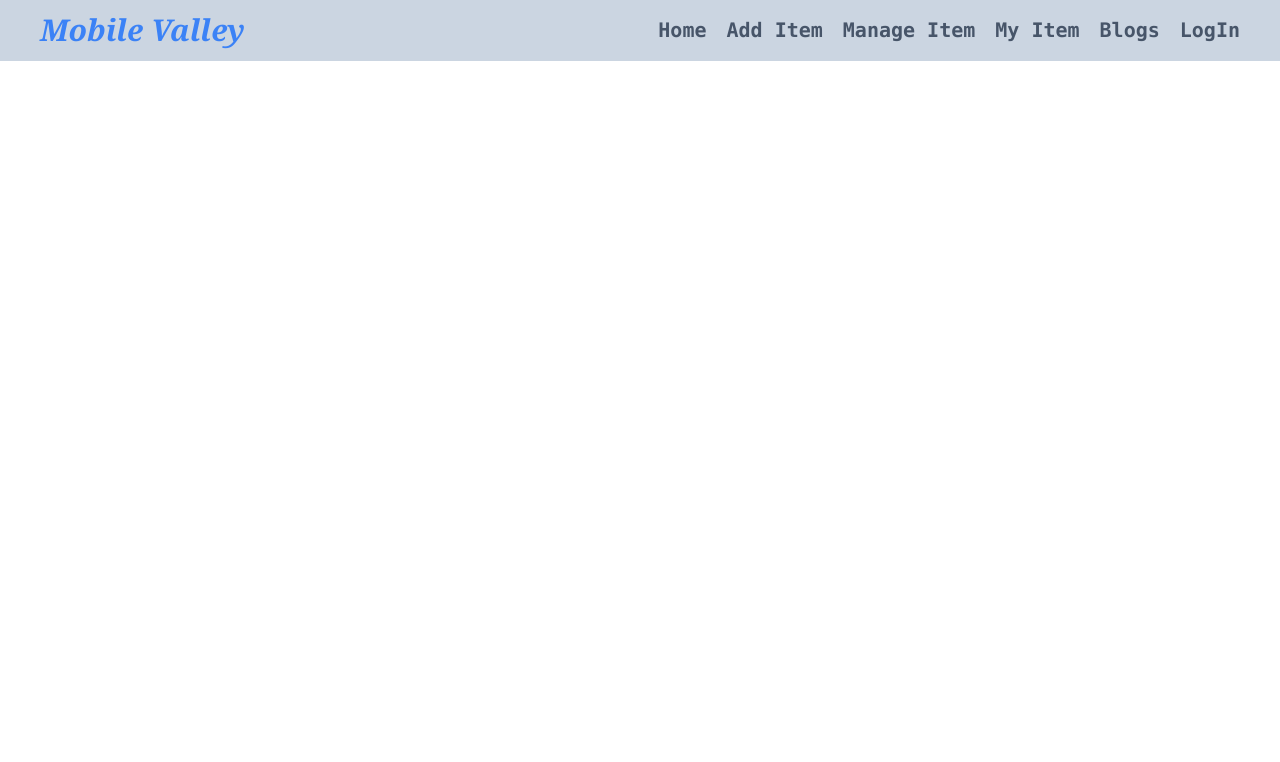
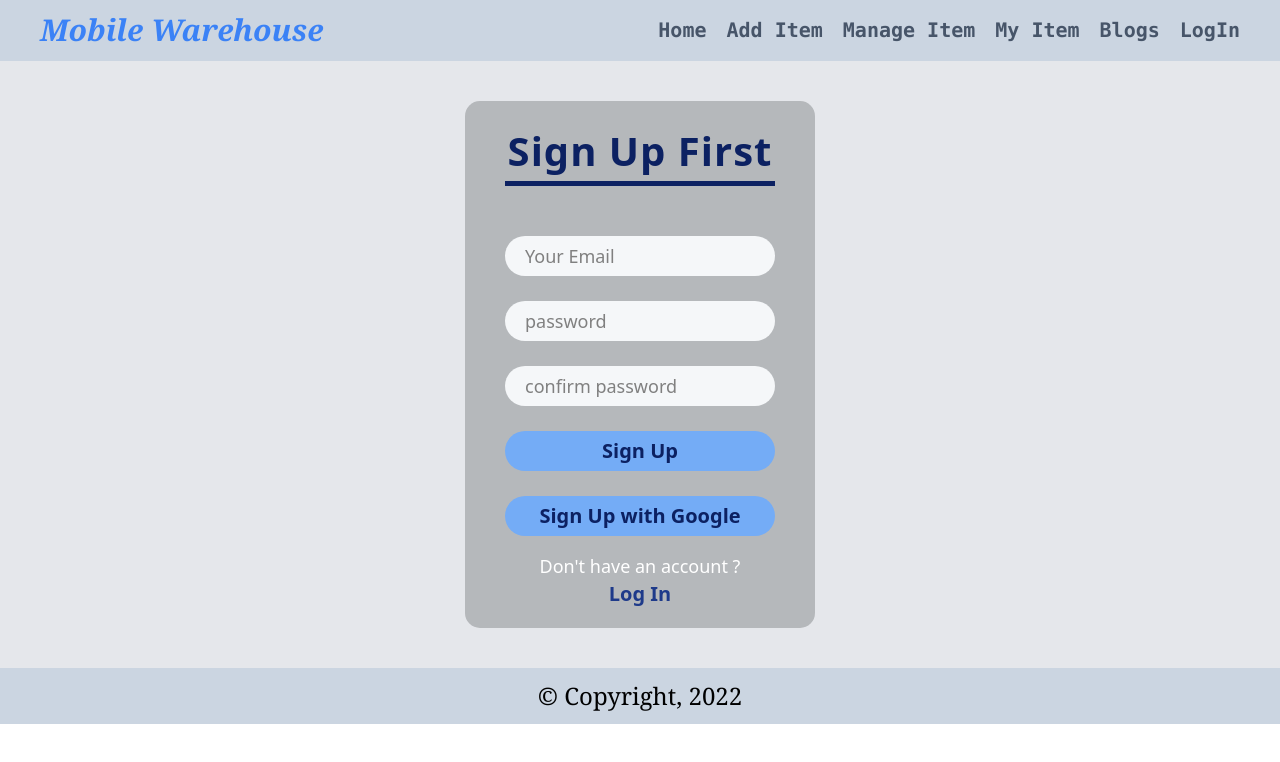
Before and after one commit to HossainRafi/warehouse-client, a React (Create React App) app: page /signup in a window 1280 px wide. Shown: the top 762 px of the page. Built offline with nearby package versions, Linux system fonts and the light colour scheme; no server answers.

Commit message:
registration

```diff
--- a/public/index.html
+++ b/public/index.html
@@ -26,7 +26,7 @@
       work correctly both with client-side routing and a non-root public URL.
       Learn how to configure a non-root public URL by running `npm run build`.
     -->
-    <title>Mobile Valley</title>
+    <title>Mobile Warehouse</title>
   </head>
   <body>
     <noscript>You need to enable JavaScript to run this app.</noscript>
--- a/src/App.js
+++ b/src/App.js
@@ -17,15 +17,22 @@ function App() {
       <Header />
       <Routes>
         <Route path="/" element={<Home />} />
-        <Route path="/additem" element={<AddItem/>} />
-        <Route path="/manageitem" element={<ManageItem/>} />
-        <Route path="/myitem" element={<MyItem/>} />
+
+        <Route path="/additem" element={<AddItem />} />
+
+        <Route path="/manageitem" element={<ManageItem />} />
+
+        <Route path="/myitem" element={<MyItem />} />
+
         <Route path="/blogs" element={<Blogs />} />
+
         <Route path="/login" element={<Login />} />
+
         <Route path="/signup" element={<Signup />} />
+
         <Route path="*" element={<Error />} />
       </Routes>
-      {/* <Footer/> */}
+      <Footer/>
     </div>
   );
 }
--- a/src/components/Account/Login/Login.js
+++ b/src/components/Account/Login/Login.js
@@ -35,7 +35,7 @@ const Login = () => {
   };
 
   const handlePasswordChange = (e) => {
-    const passwordRegex = /.{5,}/;
+    const passwordRegex = /.{6,}/;
     const validPassword = passwordRegex.test(e.target.value);
     if (validPassword) {
       setUserInfo({ ...userInfo, password: e.target.value });
--- a/src/components/Account/RequireAuth/RequireAuth.js
+++ b/src/components/Account/RequireAuth/RequireAuth.js
@@ -0,0 +1,25 @@
+import React from "react";
+import { useAuthState } from "react-firebase-hooks/auth";
+import { Navigate, useLocation } from "react-router-dom";
+import auth from "../../../Firebase/Firebase.init";
+
+
+const RequireAuth = ({ children }) => {
+  const [user, loading, error] = useAuthState(auth);
+  const location = useLocation();
+
+  if (loading) {
+    return <p className="text-3xl h-[77vh]">Loading.....</p>;
+    }
+    if (error) {
+      return <p>Error: {error}</p>;
+    }
+
+  if (user) {
+    return children;
+  } else {
+    return <Navigate to="/login" state={{ from: location }} replace />;
+  }
+};
+
+export default RequireAuth;
--- a/src/components/Account/Signup/Signup.js
+++ b/src/components/Account/Signup/Signup.js
@@ -1,11 +1,147 @@
 import React from 'react';
+import toast, { Toaster } from 'react-hot-toast';
+import { Link } from 'react-router-dom';
+import { useEffect } from 'react';
+import { useLocation } from 'react-router-dom';
+import { useNavigate } from 'react-router-dom';
+import auth from './../../../Firebase/Firebase.init';
+import { useCreateUserWithEmailAndPassword, useSignInWithGoogle } from 'react-firebase-hooks/auth';
+import { useState } from 'react';
 
 const Signup = () => {
-    return (
+  const [userInfo, setUserInfo] = useState({
+    email: "",
+    password: "",
+    confirmPass: "",
+  });
+  const [errors, setErrors] = useState({
+    email: "",
+    password: "",
+    others: "",
+  });
+
+  const [showPass, setShowPass] = useState(false);
+
+  const [createUserWithEmailAndPassword, user, loading, hookError] =
+    useCreateUserWithEmailAndPassword(auth, { sendEmailVerification: true });
+
+  const [signInWithGoogle, googleUser, googleLoading, googleError] =
+    useSignInWithGoogle(auth);
+
+  const handleEmailChange = (e) => {
+    const emailRegex = /\S+@\S+\.\S+/;
+    const validEmail = emailRegex.test(e.target.value);
+
+    if (validEmail) {
+      setUserInfo({ ...userInfo, email: e.target.value });
+      setErrors({ ...errors, email: "" });
+    } else {
+      setErrors({ ...errors, email: "Invalid email" });
+      setUserInfo({ ...userInfo, email: "" });
+    }
+  };
+  const handlePasswordChange = (e) => {
+    const passwordRegex = /.{6,}/;
+    const validPassword = passwordRegex.test(e.target.value);
+
+    if (validPassword) {
+      setUserInfo({ ...userInfo, password: e.target.value });
+      setErrors({ ...errors, password: "" });
+    } else {
+      setErrors({ ...errors, password: "Invalid Password" });
+      setUserInfo({ ...userInfo, password: "" });
+    }
+  };
+
+  const handleConfirmPasswordChange = (e) => {
+    if (e.target.value === userInfo.password) {
+      setUserInfo({ ...userInfo, confirmPass: e.target.value });
+      setErrors({ ...errors, password: "" });
+    } else {
+      setErrors({ ...errors, password: "Password's don't match" });
+      setUserInfo({ ...userInfo, confirmPass: "" });
+    }
+  };
+
+  const handleLogin = (e) => {
+    e.preventDefault();
+    createUserWithEmailAndPassword(userInfo.email, userInfo.password);
+  };
+
+  useEffect(() => {
+    if (hookError) {
+      switch (hookError?.code) {
+        case "auth/invalid-email":
+          toast.error("OOPS..!! Something Went Wrong. Try Again Later");
+          break;
+        case "auth/invalid-password":
+          toast.error("OOPS..!! Something Went Wrong. Try Again Later");
+          break;
+        default:
+          toast.error("OOPS..!! Something Went Wrong. Try Again Later");
+      }
+    }
+  }, [hookError]);
+
+  const navigate = useNavigate();
+  const location = useLocation();
+  const from = location.state?.from?.pathname || "/";
+
+  useEffect(() => {
+    if (user) {
+      navigate(from);
+    }
+  }, [user]);
+
+  const handleGoogleLogin = () => {
+    signInWithGoogle();
+  };
+
+  return (
+    <div className="bg-gray-200 py-10">
+      <div className="login-container">
+        <div className="login-title">Sign Up First</div>
+        <form className="login-form" onSubmit={handleLogin}>
+          <input
+            type="text"
+            placeholder="Your Email"
+            onChange={handleEmailChange}
+            required
+          />
+          {errors?.email && <p className="error-message">{errors.email}</p>}
+          <input
+            type={showPass ? "text" : "password"}
+            placeholder="password"
+            onChange={handlePasswordChange}
+            required
+          />
+          {errors?.password && (
+            <p className="error-message">{errors.password}</p>
+          )}
+
+          <input
+            type="password"
+            placeholder="confirm password"
+            onChange={handleConfirmPasswordChange}
+            required
+          />
+
+          <button>Sign Up</button>
+        </form>
+        <button onClick={handleGoogleLogin}>Sign Up with Google</button>
         <div>
+          <p className="font-medium text-lg text-center text-white mt-4">
+            Don't have an account ?
+          </p>
+          <p className="font-bold text-xl text-center text-blue-900">
+            <Link to="/login">Log In</Link>
+          </p>
+        </div>
 
-        </div>
-    );
+        <Toaster position="top-center" reverseOrder={true} />
+      </div>
+    </div>
+  );
 };
 
 export default Signup;
--- a/src/components/Carousel/Carousel.js
+++ b/src/components/Carousel/Carousel.js
@@ -22,7 +22,7 @@ const settings = {
 
 const Carousel = () => {
   return (
-    <div className="p-7">
+    <div className="px-7">
       <Slider {...settings}>
         <div>
           <img src={img1} alt="" className="mx-auto w-full h-[300px]" />
--- a/src/components/Shared/Header.js
+++ b/src/components/Shared/Header.js
@@ -11,7 +11,7 @@ const Header = () => {
     <div className="md:flex flex-row justify-between items-center bg-slate-300 md:h-[3.8rem] sticky top-0 z-50 px-10">
       <div className="flex flex-row justify-center items-center text-blue-500">
         <h2 className="font-serif  text-3xl font-bold italic">
-          Mobile Valley
+          Mobile Warehouse
         </h2>
       </div>
       <div className="text-xl font-bold font-mono flex justify-center items-center gap-5">
```
